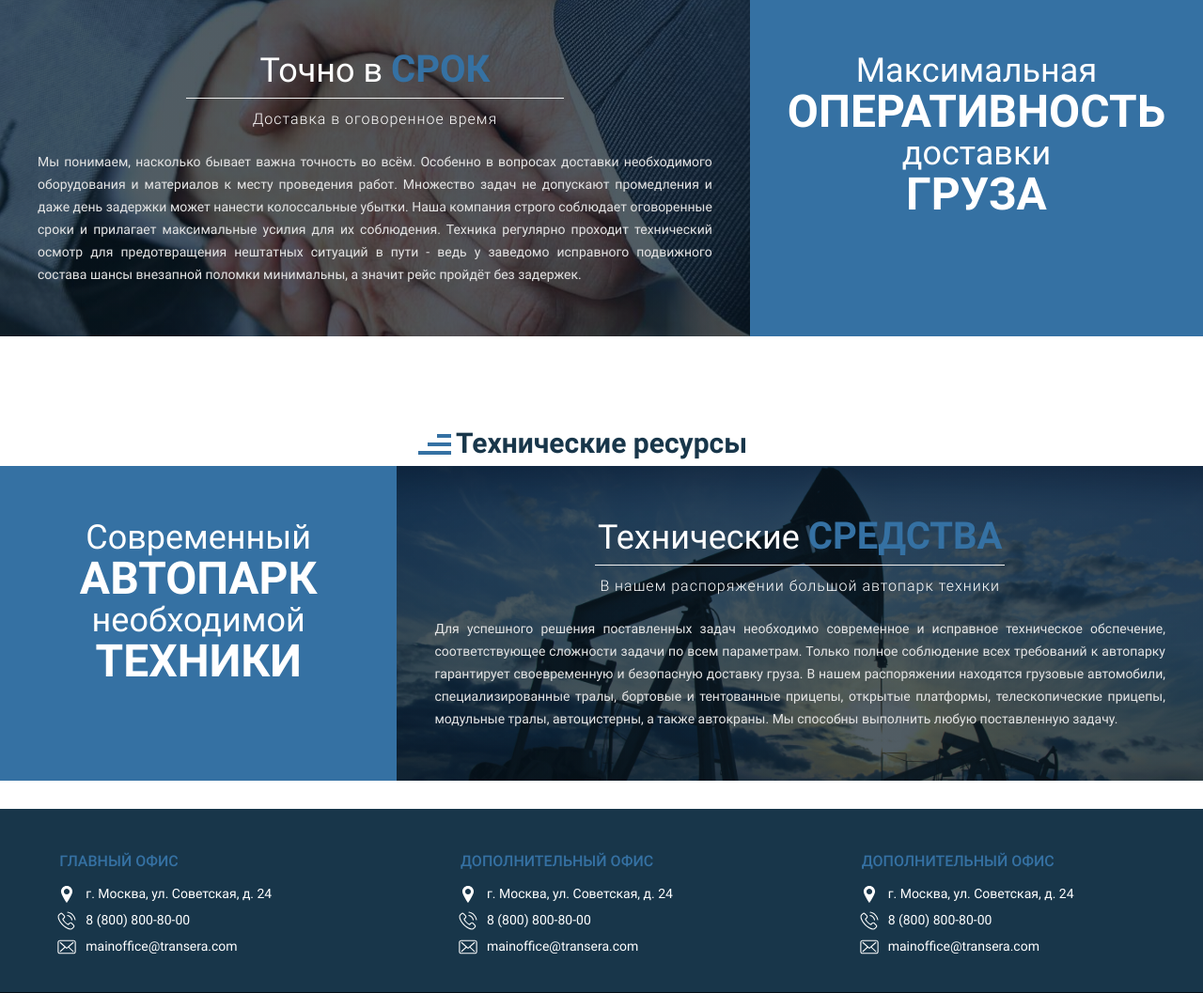
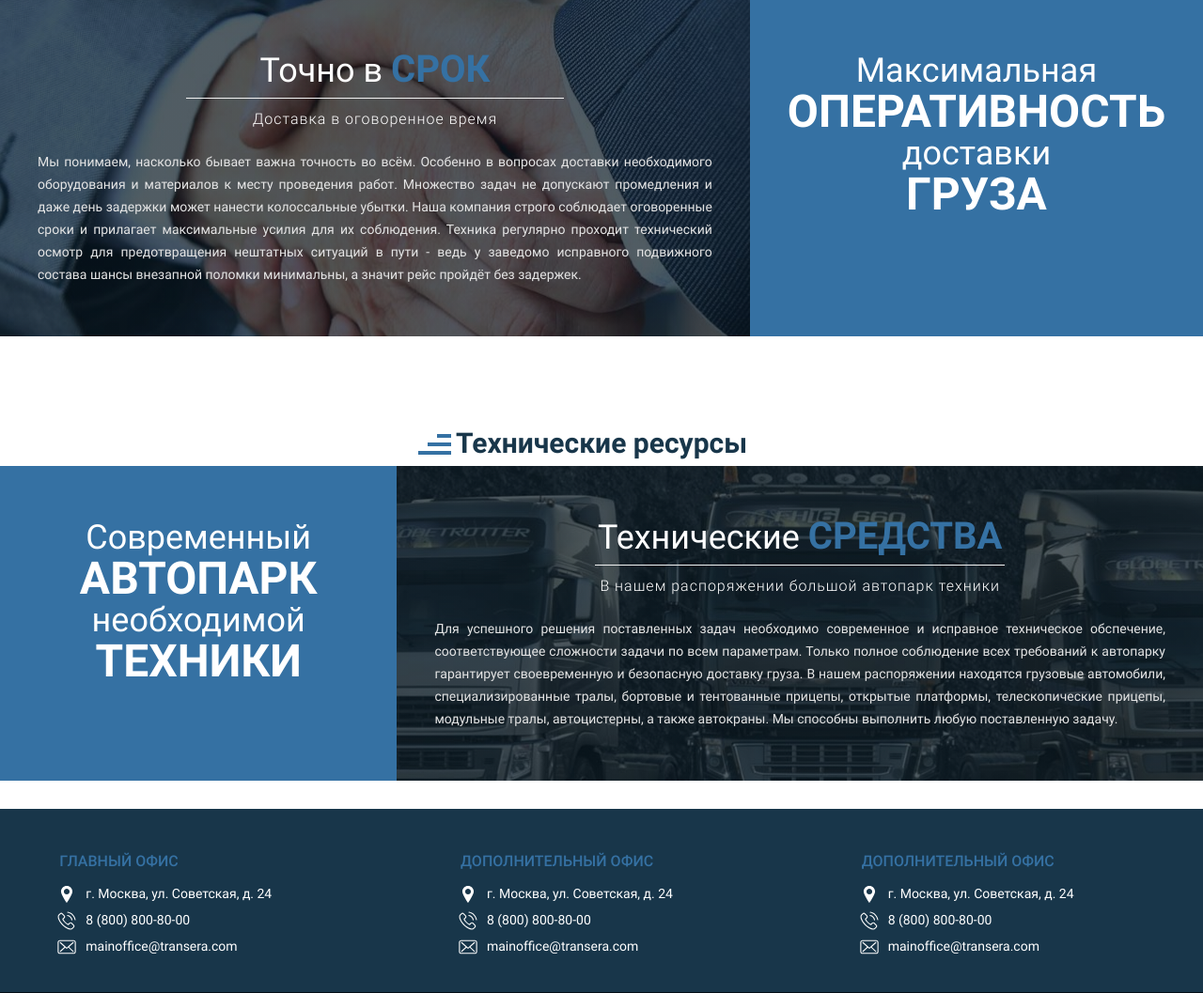
Before and after one commit to kritua/Transera, a PHP site: page /features.html in a window 1280 px wide. Shown: the part 2271-3328 px from the top of the page at 94% size. Run offline with PHP 8.4, Linux system fonts and the light colour scheme; style sheets or scripts are compiled from the project's sources.

Commit message:
Keep going

```diff
--- a/about.html
+++ b/about.html
@@ -297,8 +297,9 @@
 </footer>
 <script src="js/jquery.js"></script>
 <script src="js/vegas.js"></script>
-<script src="js/script.js"></script>
+<script src="js/magnific-gallery.js"></script>
 <script src="js/circle-progress.js"></script>
 <script src="js/slick.js"></script>
+<script src="js/script.js"></script>
 </body>
 </html>
--- a/features.html
+++ b/features.html
@@ -241,7 +241,7 @@
 			</div>
 		</div>
 	</section>
-	<section class="features-slide" id="transport">
+	<section class="features-slide features-slide--transport" id="transport">
 		<div class="main-container">
 			<div class="section-headers__page-header">
 				<h2 class="section-headers__main-header"><span></span>Технические ресурсы</h2>
@@ -352,6 +352,7 @@
 <script src="js/vegas.js"></script>
 <script src="js/circle-progress.js"></script>
 <script src="js/slick.js"></script>
+<script src="js/magnific-gallery.js"></script>
 <script src="js/script.js"></script>
 </body>
 </html>
--- a/index.html
+++ b/index.html
@@ -538,7 +538,7 @@
 <script src="js/map.js"></script>
 <script src="js/slick.js"></script>
 <script src="js/magnific-gallery.js"></script>
-
+<script src="js/vectormap.js"></script>
 <script src="js/script.js"></script>
 </body>
 </html>
--- a/js/script.js
+++ b/js/script.js
@@ -317,101 +317,6 @@ $(document).ready(function () {
 		});
 	});
 
-//Interactive map
-	$(function () {
-		var oils = [
-			//ХМАО
-			{name: 'Шапшинское месторождение', coords: [60.75, 70.25], status: 'oil'},
-			{name: 'Приразломное месторождение', coords: [69.333333, 57.25], status: 'oil'},
-			{name: 'Салымское месторождение', coords: [60, 71], status: 'oil'},
-			{name: 'Приобское месторождение', coords: [61.166667, 70.166667], status: 'oil'},
-			{name: 'Губкинское месторождение', coords: [64.750000, 76.666667], status: 'oil'},
-			{name: 'Муравленковское месторождение', coords: [64.083333, 74.75], status: 'oil'},
-			{name: 'Самотлорское месторождение', coords: [61.166667, 76.633333], status: 'oil'},
-			{name: 'Вынгапуровское месторождение', coords: [63.000000, 76.666667], status: 'oil'},
-			{name: 'Малобалыкское месторождение', coords: [0.500000, 72.166667], status: 'oil'},
-			{name: 'Киняминское месторождение', coords: [60.500000, 74.250000], status: 'oil'},
-			{name: 'Нивагальское месторождение', coords: [62.500000, 75.333333], status: 'oil'},
-			{name: 'Покачевское месторождение', coords: [61.733333, 75.300000], status: 'oil'}
-			//ЯНАО
-		];
-
-		var markersSpot = oils.map(function (h) {
-				return {name: h.name, latLng: h.coords}
-			});
-
-		var seriesVar = {
-				markers: [{
-					attribute: 'image',
-					scale: {
-						oil: './img/oil.png'
-					},
-					values: oils.reduce(function (p, c, i) {
-						p[i] = c.status;
-						return p
-					}, {})
-				}],
-				regions: [{
-					scale: {
-						darkblue: '#2a5980'
-					},
-					attribute: 'fill',
-					values: {
-						"RU-SA": 'darkblue',
-						"RU-KYA": 'darkblue',
-						"RU-TYU": 'darkblue',
-						"RU-KHM": 'darkblue',
-						"RU-YAN": 'darkblue',
-						"RU-SVE": 'darkblue',
-						"RU-CHU": 'darkblue',
-						"RU-KHA": 'darkblue',
-						"RU-AMU": 'darkblue',
-						"RU-YEV": 'darkblue',
-						"RU-KAM": 'darkblue',
-						"RU-MAG": 'darkblue',
-						"RU-PRI": 'darkblue',
-						"RU-SAK": 'darkblue',
-						"RU-TOM": 'darkblue',
-						"RU-IRK": 'darkblue'
-					}
-				}]
-		};
-
-
-
-		//Map on main page
-		$('.map__block--main').vectorMap({
-			map: 'ru_mill',
-			backgroundColor: 'transparent',
-			regionsSelectableOne: !0,
-			onRegionClick: function (event, code) {
-				window.location.href = "regions.html#" + code
-
-			},
-			onMarkerClick: function (event, code) {
-				window.location.href = "regions.html#field-" + code
-			},
-			markers: markersSpot,
-			series: seriesVar
-		});
-
-		//Map on regions page
-		$('.map__block--regions').vectorMap({
-			onRegionClick: function (event, code) {
-				$('body').animate({
-					scrollTop: $('#' + code).offset().top
-				}, 500)
-			},
-			onMarkerClick: function (event, code) {
-				$('body').animate({
-					scrollTop: $('#' + 'field-' + code).offset().top
-				}, 500)
-			},
-			markers: markersSpot,
-			series: seriesVar
-		});
-	});
-
 
 	//Slow scrolling
 	$('a[href*="#"]').on('click', function(event){
--- a/sass/blocks/facts.scss
+++ b/sass/blocks/facts.scss
@@ -9,8 +9,11 @@
     }
     .facts__item {
       &:not(:first-child) {
-        flex-basis: 33.33%;
-        flex-direction: column;
+        flex-basis: 100%;
+        @include adaptive(tablet) {
+          flex-basis: 33.33%;
+          flex-direction: column;
+        }
       }
       &--full {
         .facts__item-header {
--- a/sass/blocks/features-slide.scss
+++ b/sass/blocks/features-slide.scss
@@ -141,6 +141,13 @@
     .features-slide__item {
       &--double-width {
         background: linear-gradient(transparentize($clr-blue-gray, 0.3), transparentize($clr-blue-gray, 0.3)), url(../img/bg-half-4.jpg) 50% 20% no-repeat;
+      }
+    }
+  }
+  &--transport {
+    .features-slide__item {
+      &--double-width {
+        background: linear-gradient(transparentize($clr-blue-gray, 0.3), transparentize($clr-blue-gray, 0.3)), url(../img/bg-half-5.jpg) 50% 20% no-repeat;
       }
     }
   }
--- a/sass/blocks/header.scss
+++ b/sass/blocks/header.scss
@@ -6,6 +6,9 @@
   background: linear-gradient(transparentize($clr-purple, 0.3), transparentize($clr-purple, 0.3)), url('../img/bg-full-1.jpg')center no-repeat;
   background-size: cover;
   &--menu-opened {
+    .header--about {
+      margin-bottom: 30px;
+    }
     .header__logo {
      border-bottom: 2px solid $clr-black;
      background-color: transparentize($clr-purple, 0.3);
@@ -13,7 +16,7 @@
        border: none;
        background-color: transparent;
      }
-   }
+    }
   }
   &--about {
     @include adaptive(tablet) {
@@ -95,6 +98,9 @@
   border-top: 1px solid $clr-white;
   border-bottom: 2px solid $clr-black;
   padding: 15px 0;
+  &:last-child {
+    visibility: hidden;
+  }
   a {
     @include merry();
     font-size: 18px;
--- a/sass/blocks/section-headers.scss
+++ b/sass/blocks/section-headers.scss
@@ -49,6 +49,11 @@
   @include adaptive(desktop) {
     font-size: 30px;
     line-height: 48px;
+  }
+  br {
+    @include adaptive(tablet) {
+      display: none;
+    }
   }
   span {
     position: absolute;
--- a/sass/blocks/transport-types.scss
+++ b/sass/blocks/transport-types.scss
@@ -25,7 +25,7 @@
       max-width: 500px;
     }
     @include adaptive(tablet) {
-      margin-top: -100px;
+      margin-top: -60px;
       padding-bottom: 10px;
     }
     @include adaptive(desktop) {
@@ -37,7 +37,6 @@
       }
     }
   }
-
 }
 
 
@@ -57,7 +56,7 @@
   position: relative;
   flex-basis: 50%;
   text-align: center;
-  padding: 10px;
+  padding: 9px;
   transition: all 0.3s ease;
   &:nth-child(2n+1) {
     border-right: 1px solid $clr-lightgrey;
@@ -137,3 +136,12 @@
   background: lighten($clr-pink, 10%);
   transition: all 0.3s ease;
 }
+
+.transport-types__button {
+  &--hidden {
+    display: none;
+    @include adaptive(desktop) {
+      display: block;
+    }
+  }
+}
```
Also changed, not shown: js/vectormap.js (added, +96 -0 lines), regions.html (+5 -3 lines), img/bg-half-1.jpg, img/bg-half-2.jpg, img/bg-half-3.jpg, img/bg-half-4.jpg, img/bg-half-5.jpg (added).
